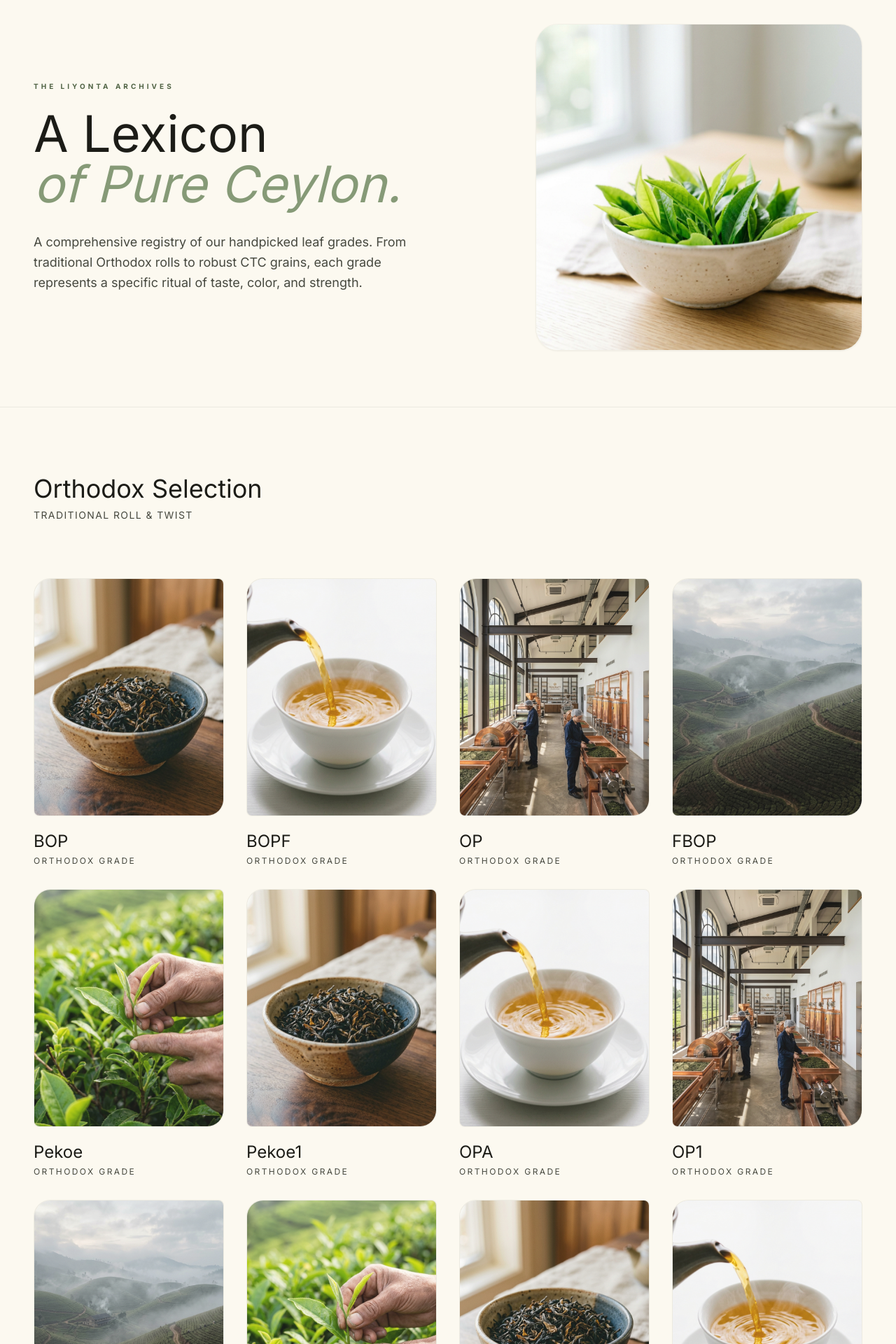
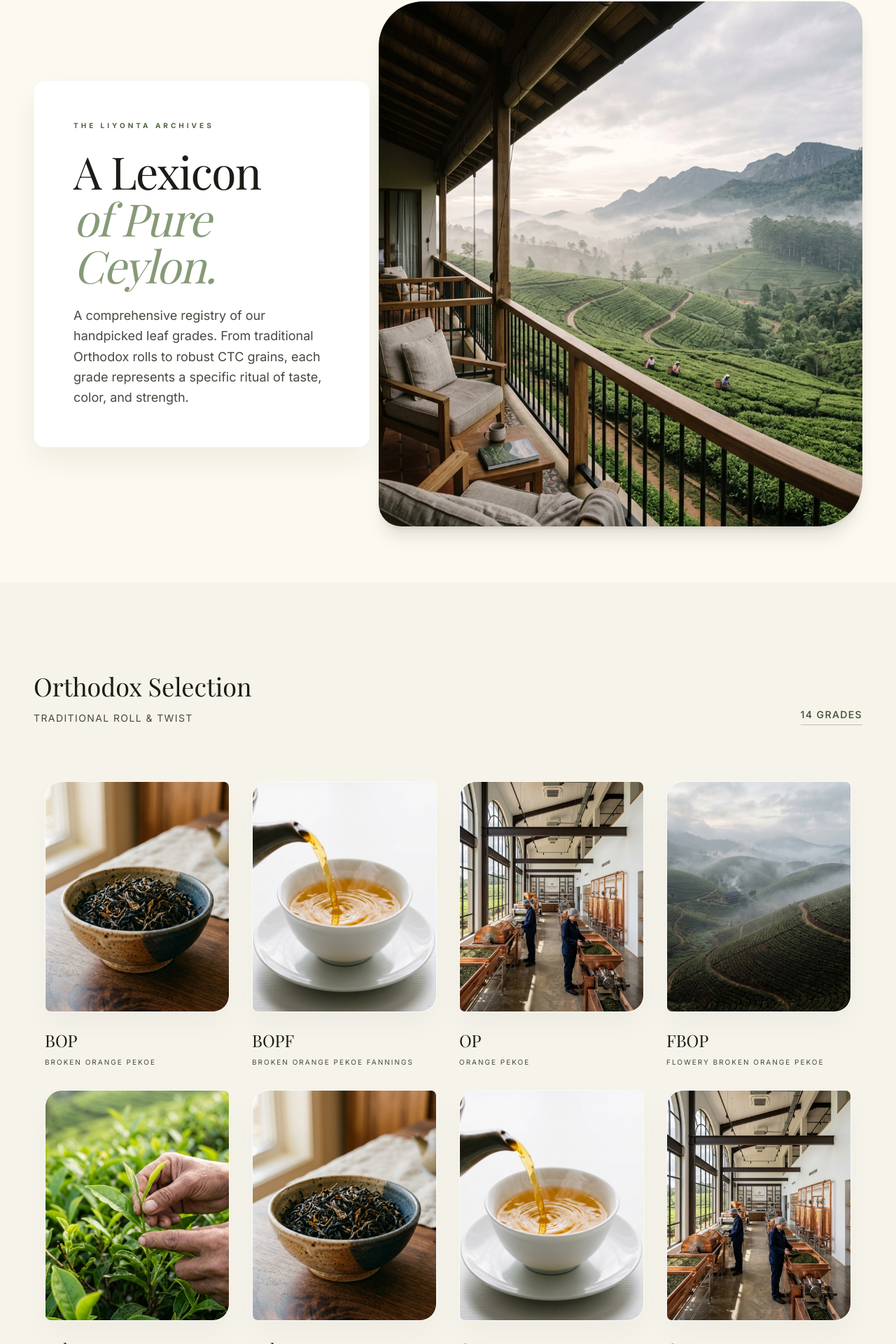
Before and after one commit to RIVINDUSANJULA/Liyonta-Tea-2026, a Next.js app: page /collections in a window 1280 px wide. Shown: the part 126-2046 px from the top of the page at 70% size. Built offline with nearby package versions, Linux system fonts and the light colour scheme; a web font is replaced by a local one.

Commit message:
Design Update - Collections

```diff
--- a/app/collections/page.tsx
+++ b/app/collections/page.tsx
@@ -6,19 +6,20 @@ import { motion, AnimatePresence } from 'framer-motion';
 import { X } from 'lucide-react';
 
 // --- AUTHENTIC CEYLON TEA GRADES ---
+// Formatted with colons so the UI can split the title and description dynamically
 const ORTHODOX_TEAS = [
     { name: 'BOP', detail: 'Broken Orange Pekoe: A robust, rich-flavored broken leaf with deep color, ideal for morning blends.' },
     { name: 'BOPF', detail: 'Broken Orange Pekoe Fannings: Neatly made smaller leaves that brew a quick, strong, brisk liquor.' },
     { name: 'OP', detail: 'Orange Pekoe: Long, wiry, slightly twisted leaves without tips. Delicate and highly fragrant.' },
     { name: 'FBOP', detail: 'Flowery Broken Orange Pekoe: Coarser broken leaf with silvery/golden tips. Rich and mellow.' },
-    { name: 'Pekoe', detail: 'Short, semi-twisted curly leaves. Brews a light, delicate cup with subtle floral sweetness.' },
-    { name: 'Pekoe1', detail: 'Similar to Pekoe with a tighter curl. Offers a smooth, mellow, and slightly brisk character.' },
+    { name: 'Pekoe', detail: 'Pekoe: Short, semi-twisted curly leaves. Brews a light, delicate cup with subtle floral sweetness.' },
+    { name: 'Pekoe1', detail: 'Pekoe 1: Similar to Pekoe with a tighter curl. Offers a smooth, mellow, and slightly brisk character.' },
     { name: 'OPA', detail: 'Orange Pekoe A: Bold, long leaf producing a very light, mild, and delicate liquor.' },
     { name: 'OP1', detail: 'Orange Pekoe 1: Refined, tightly rolled wiry leaf. Light liquor with a distinct malty finish.' },
     { name: 'BOP1', detail: 'Broken Orange Pekoe 1: Twisted wiry leaf that brews a golden-red liquor with a crisp finish.' },
     { name: 'FBOP1', detail: 'Flowery Broken Orange Pekoe 1: Long wiry leaves with tips. Sweet and highly aromatic.' },
     { name: 'FBOPF', detail: 'Flowery Broken Orange Pekoe Fannings: Small tips yielding a rich, full-bodied cup.' },
-    { name: 'FBOPF1', detail: 'Low-country leafy grade. Yields a brisk, strong, and highly colored liquor.' },
+    { name: 'FBOPF1', detail: 'Flowery Broken Orange Pekoe Fannings 1: Low-country leafy grade. Yields a brisk, strong, and highly colored liquor.' },
     { name: 'FBOPFSP', detail: 'Special Flowery Pekoe: Premium short leaf with prominent silver/golden tips.' },
     { name: 'FBOPFEXSP', detail: 'Extra Special: Bursting with pristine tips. Exquisite sweet caramel and honey notes.' },
 ];
@@ -31,6 +32,7 @@ const CTC_TEAS = [
     { name: 'PD', detail: 'Pekoe Dust: Fine granular grade. Yields an intensely dark and strong liquor instantly.' },
 ];
 
+// Fallback image paths based on your actual assets
 const ASSET_PATHS = [
     '/extra/black-tea.png',
     '/gallery/gallery-pouring.png',
@@ -42,6 +44,7 @@ const ASSET_PATHS = [
 export default function CollectionsPage() {
     const [selectedTea, setSelectedTea] = useState<{ name: string; detail: string; image: string } | null>(null);
 
+    // Scroll Lock for Modal
     useEffect(() => {
         if (selectedTea) {
             document.body.style.overflow = 'hidden';
@@ -52,101 +55,133 @@ export default function CollectionsPage() {
     }, [selectedTea]);
 
     return (
-        <div className="antialiased bg-[#FCF9F0] text-[#1C1C17] min-h-screen pb-32 font-body">
+        <div className="antialiased bg-[#FCF9F0] text-[#1C1C17] min-h-screen font-sans">
 
-            {/* 1. ARCHIVE INTRO SECTION */}
-            <section className="pt-40 pb-20 px-6 md:px-12 max-w-7xl mx-auto flex flex-col md:flex-row gap-16 items-center border-b border-[#C7C7BC]/30">
-                <div className="w-full md:w-7/12 text-left">
+            {/* 1. SENSORY HERO (ARCHIVE INTRO)
+                100% Structural match to screen.jpg's "The Ritual of Breath" Hero
+            */}
+            <section className="relative w-full min-h-[90vh] flex items-center justify-center pt-32 pb-20 px-6 md:px-12 bg-[#FCF9F0] overflow-hidden">
+                <div className="max-w-7xl mx-auto w-full flex flex-col-reverse md:flex-row items-center relative">
+
+                    {/* Left: Overlapping Glassmorphic Text Card */}
+                    <div className="w-full md:w-5/12 relative z-20 mt-[-4rem] md:mt-0 md:-mr-16">
+                        <div className="bg-[#FFFFFF]/95 backdrop-blur-xl p-10 md:p-14 rounded-2xl shadow-[0_20px_40px_rgba(28,28,23,0.06)] border border-[#C7C7BC]/10 max-w-lg">
                             <h4 className="font-sans text-[10px] tracking-[0.4em] uppercase text-[#516445] mb-6 font-bold">
                                 The Liyonta Archives
                             </h4>
-                    <h1 className="font-headline text-5xl md:text-7xl leading-[1.1] text-[#1C1C17] mb-8">
+                            <h1 className="font-serif text-5xl md:text-[4rem] leading-[1.05] tracking-tight text-[#1C1C17] mb-6">
                                 A Lexicon <br />
                                 <span className="italic text-[#869A77]">of Pure Ceylon.</span>
                             </h1>
-                    <p className="font-body text-lg text-[#46483F] leading-relaxed max-w-xl">
+                            <p className="font-sans text-[#46483F] text-lg leading-relaxed mb-0 max-w-sm">
                                 A comprehensive registry of our handpicked leaf grades. From traditional Orthodox rolls to robust CTC grains, each grade represents a specific ritual of taste, color, and strength.
                             </p>
                         </div>
+                    </div>
 
-                {/* BLUE OLD COLOR BLUR IMAGE */}
-                <div className="w-full md:w-5/12 relative aspect-square rounded-[2rem] overflow-hidden border border-[#C7C7BC]/20 shadow-sm">
+                    {/* Right: Large Asymmetric Image */}
+                    <div className="w-full md:w-8/12 relative z-10 flex justify-end">
+                        <div className="relative w-full md:w-[90%] h-[500px] md:h-[750px] rounded-[2rem] rounded-tl-[4rem] rounded-br-[4rem] overflow-hidden shadow-xl">
                             <Image
-                        src="/extra/green-tea.png"
+                                src="/extra/estate-hero.png"
                                 alt="Vintage Archive"
                                 fill
                                 className="object-cover"
                                 priority
                             />
                         </div>
+                    </div>
+
+                </div>
             </section>
 
-            {/* 2. ORTHODOX SECTION */}
-            <section className="py-24 px-6 md:px-12 max-w-screen-2xl mx-auto">
-                <div className="mb-16 text-center lg:text-left">
-                    <h2 className="font-headline text-4xl text-[#1C1C17] mb-2">Orthodox Selection</h2>
-                    <p className="font-body text-[#46483F] text-sm tracking-widest uppercase">Traditional Roll & Twist</p>
+            {/* 2. ORTHODOX SECTION
+                Uses the #F6F3EA background to shift layers without using 1px borders (No-Line Rule)
+            */}
+            <section className="py-32 px-6 md:px-12 bg-[#F6F3EA] w-full">
+                <div className="max-w-7xl mx-auto mb-16 flex flex-col md:flex-row justify-between items-end gap-8">
+                    <div>
+                        <h2 className="font-serif text-4xl text-[#1C1C17] mb-4">Orthodox Selection</h2>
+                        <p className="font-sans text-[#46483F] text-sm tracking-widest uppercase">Traditional Roll & Twist</p>
+                    </div>
+                    <div className="text-[#3A4C2F] font-sans text-sm tracking-widest uppercase font-medium border-b border-[#3A4C2F]/30 pb-1">
+                        14 Grades
+                    </div>
                 </div>
 
-                {/* UPDATED: Removed lg:justify-start to ensure orphans are centered */}
-                <div className="flex flex-wrap justify-center -mx-4">
+                {/* FLEX-WRAP GRID: Centers orphans seamlessly on the last row */}
+                <div className="max-w-7xl mx-auto flex flex-wrap justify-center -mx-4">
                     {ORTHODOX_TEAS.map((tea, idx) => (
                         <div
                             key={tea.name}
                             onClick={() => setSelectedTea({ ...tea, image: ASSET_PATHS[idx % ASSET_PATHS.length] })}
-                            className="p-4 w-full sm:w-1/2 lg:w-1/4 group cursor-pointer"
+                            className="p-4 w-full sm:w-1/2 lg:w-1/4 group cursor-pointer flex flex-col"
                         >
-                            {/* ASYMMETRIC RADIUS CARD */}
-                            <div className="relative w-full aspect-[4/5] bg-[#F6F3EA] rounded-tl-[1.5rem] rounded-br-[1.5rem] rounded-tr-[0.5rem] rounded-bl-[0.5rem] overflow-hidden mb-5 border border-[#C7C7BC]/20">
+                            {/* Asymmetric Cards Rule: Mixed radii for an organic feel */}
+                            <div className="relative w-full aspect-[4/5] bg-[#FFFFFF] rounded-[1.5rem] rounded-bl-[0.5rem] rounded-tr-[0.5rem] overflow-hidden mb-6 shadow-[0_20px_40px_rgba(28,28,23,0.03)] border border-[#C7C7BC]/10">
                                 <Image
                                     src={ASSET_PATHS[idx % ASSET_PATHS.length]}
                                     alt={tea.name}
                                     fill
-                                    className="object-cover transition-transform duration-700 group-hover:scale-105 opacity-90 group-hover:opacity-100"
+                                    className="object-cover transition-transform duration-700 group-hover:scale-105"
                                 />
                                 <div className="absolute inset-0 bg-[#2C2A22]/5 opacity-0 group-hover:opacity-100 transition-opacity duration-500 flex items-center justify-center backdrop-blur-[2px]">
-                                    <span className="bg-[#FCF9F0] text-[#1C1C17] px-8 py-2.5 rounded-full text-[10px] font-bold uppercase tracking-widest shadow-sm">
-                                        Archive Specs
+                                    <span className="bg-[#FCF9F0] text-[#1C1C17] px-8 py-3 rounded-full text-[10px] font-bold uppercase tracking-widest shadow-sm">
+                                        View Specs
                                     </span>
                                 </div>
                             </div>
-                            <h3 className="font-headline text-2xl text-[#1C1C17] mb-1">{tea.name}</h3>
-                            <p className="font-body text-xs text-[#46483F] uppercase tracking-[0.2em]">Orthodox Grade</p>
+                            <div>
+                                <h3 className="font-serif text-2xl text-[#1C1C17] mb-2">{tea.name}</h3>
+                                <p className="font-sans text-[#46483F] text-[10px] tracking-[0.2em] uppercase line-clamp-1">
+                                    {tea.detail.split(':')[0]}
+                                </p>
+                            </div>
                         </div>
                     ))}
                 </div>
             </section>
 
-            {/* 3. CTC SECTION */}
-            <section className="py-24 px-6 md:px-12 max-w-screen-2xl mx-auto border-t border-[#C7C7BC]/30">
-                <div className="mb-16 text-center lg:text-left">
-                    <h2 className="font-headline text-4xl text-[#1C1C17] mb-2">CTC Selection</h2>
-                    <p className="font-body text-[#46483F] text-sm tracking-widest uppercase">Crush, Tear, Curl</p>
+            {/* 3. CTC SECTION
+                Shifts back to #FFFFFF to create section depth naturally
+            */}
+            <section className="py-32 px-6 md:px-12 bg-[#FFFFFF] w-full">
+                <div className="max-w-7xl mx-auto mb-16 flex flex-col md:flex-row justify-between items-end gap-8">
+                    <div>
+                        <h2 className="font-serif text-4xl text-[#1C1C17] mb-4">CTC Selection</h2>
+                        <p className="font-sans text-[#46483F] text-sm tracking-widest uppercase">Crush, Tear, Curl</p>
+                    </div>
+                    <div className="text-[#3A4C2F] font-sans text-sm tracking-widest uppercase font-medium border-b border-[#3A4C2F]/30 pb-1">
+                        5 Grades
+                    </div>
                 </div>
 
-                {/* UPDATED: Removed lg:justify-start to ensure orphans are centered */}
-                <div className="flex flex-wrap justify-center -mx-4">
+                <div className="max-w-7xl mx-auto flex flex-wrap justify-center -mx-4">
                     {CTC_TEAS.map((tea, idx) => (
                         <div
                             key={tea.name}
                             onClick={() => setSelectedTea({ ...tea, image: ASSET_PATHS[(idx + 2) % ASSET_PATHS.length] })}
-                            className="p-4 w-full sm:w-1/2 lg:w-1/4 group cursor-pointer"
+                            className="p-4 w-full sm:w-1/2 lg:w-1/4 group cursor-pointer flex flex-col"
                         >
-                            <div className="relative w-full aspect-[4/5] bg-[#F6F3EA] rounded-tl-[1.5rem] rounded-br-[1.5rem] rounded-tr-[0.5rem] rounded-bl-[0.5rem] overflow-hidden mb-5 border border-[#C7C7BC]/20">
+                            <div className="relative w-full aspect-[4/5] bg-[#F6F3EA] rounded-[1.5rem] rounded-bl-[0.5rem] rounded-tr-[0.5rem] overflow-hidden mb-6 shadow-[0_20px_40px_rgba(28,28,23,0.03)] border border-[#C7C7BC]/10">
                                 <Image
                                     src={ASSET_PATHS[(idx + 2) % ASSET_PATHS.length]}
                                     alt={tea.name}
                                     fill
-                                    className="object-cover transition-transform duration-700 group-hover:scale-105 opacity-90 group-hover:opacity-100"
+                                    className="object-cover transition-transform duration-700 group-hover:scale-105"
                                 />
                                 <div className="absolute inset-0 bg-[#2C2A22]/5 opacity-0 group-hover:opacity-100 transition-opacity duration-500 flex items-center justify-center backdrop-blur-[2px]">
-                                    <span className="bg-[#FCF9F0] text-[#1C1C17] px-8 py-2.5 rounded-full text-[10px] font-bold uppercase tracking-widest shadow-sm">
-                                        Archive Specs
+                                    <span className="bg-[#FCF9F0] text-[#1C1C17] px-8 py-3 rounded-full text-[10px] font-bold uppercase tracking-widest shadow-sm">
+                                        View Specs
                                     </span>
                                 </div>
                             </div>
-                            <h3 className="font-headline text-2xl text-[#1C1C17] mb-1">{tea.name}</h3>
-                            <p className="font-body text-xs text-[#46483F] uppercase tracking-[0.2em]">CTC Grade</p>
+                            <div>
+                                <h3 className="font-serif text-2xl text-[#1C1C17] mb-2">{tea.name}</h3>
+                                <p className="font-sans text-[#46483F] text-[10px] tracking-[0.2em] uppercase line-clamp-1">
+                                    {tea.detail.split(':')[0]}
+                                </p>
+                            </div>
                         </div>
                     ))}
                 </div>
@@ -160,20 +195,21 @@ export default function CollectionsPage() {
                         animate={{ opacity: 1 }}
                         exit={{ opacity: 0 }}
                         onClick={() => setSelectedTea(null)}
-                        className="fixed inset-0 z-[999] flex items-center justify-center bg-[#1C1C17]/50 backdrop-blur-xl p-4"
+                        className="fixed inset-0 z-[999] flex items-center justify-center bg-[#1C1C17]/40 backdrop-blur-md p-4"
                     >
                         <motion.div
-                            initial={{ scale: 0.98, opacity: 0 }}
-                            animate={{ scale: 1, opacity: 1 }}
-                            exit={{ scale: 0.98, opacity: 0 }}
+                            initial={{ scale: 0.98, opacity: 0, y: 20 }}
+                            animate={{ scale: 1, opacity: 1, y: 0 }}
+                            exit={{ scale: 0.98, opacity: 0, y: 20 }}
+                            transition={{ type: "spring", duration: 0.5, bounce: 0 }}
                             onClick={(e) => e.stopPropagation()}
                             className="relative w-full max-w-md lg:w-[35vw] bg-[#FCF9F0] rounded-[2rem] overflow-hidden shadow-2xl flex flex-col"
                         >
                             <button
                                 onClick={() => setSelectedTea(null)}
-                                className="absolute top-5 right-5 z-10 w-12 h-12 bg-[#FCF9F0]/80 backdrop-blur-md rounded-full flex items-center justify-center text-[#1C1C17] hover:bg-[#EBE8DF] transition-colors"
+                                className="absolute top-5 right-5 z-10 w-10 h-10 bg-[#FFFFFF]/80 backdrop-blur-md rounded-full flex items-center justify-center text-[#1C1C17] hover:bg-[#EBE8DF] transition-colors"
                             >
-                                <X size={24} strokeWidth={1} />
+                                <X size={20} strokeWidth={1.5} />
                             </button>
 
                             <div className="relative w-full aspect-square bg-[#F6F3EA]">
@@ -181,12 +217,14 @@ export default function CollectionsPage() {
                             </div>
 
                             <div className="p-10 text-center">
-                                <span className="text-[#516445] text-[10px] font-bold uppercase tracking-[0.4em] mb-4 block">
-                                    Grade Specification
+                                {/* Dynamically splits the data to extract the full name for the top label */}
+                                <span className="text-[#516445] text-[10px] font-bold uppercase tracking-[0.3em] mb-4 block">
+                                    {selectedTea.detail.split(':')[0]}
                                 </span>
-                                <h2 className="font-headline text-4xl text-[#1C1C17] mb-6">{selectedTea.name}</h2>
-                                <p className="font-body text-[#46483F] text-base leading-relaxed">
-                                    {selectedTea.detail}
+                                <h2 className="font-serif text-4xl text-[#1C1C17] mb-6">{selectedTea.name}</h2>
+                                <div className="w-12 h-[1px] bg-[#C7C7BC]/50 mx-auto mb-6" />
+                                <p className="font-sans text-[#46483F] text-base leading-relaxed">
+                                    {selectedTea.detail.split(':')[1]?.trim() || selectedTea.detail}
                                 </p>
                             </div>
                         </motion.div>
```
Lines whose indentation alone changed are shown as unchanged.
